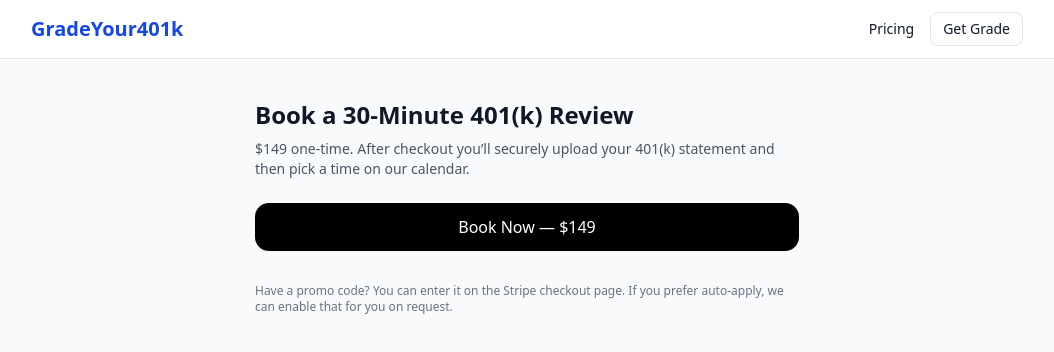
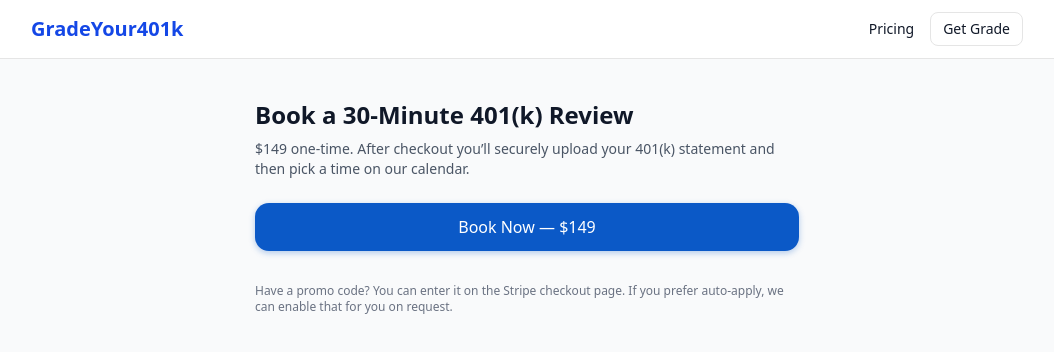
Before and after one commit to rremling/gradeyour401k, a Next.js app: page /review in a window 1280 px wide. Shown: the top 352 px of the page, without its empty margins (113-1167 px from the left). Built offline with nearby package versions, Linux system fonts and the light colour scheme.

Commit message:
Update page.tsx

```diff
--- a/src/app/review/page.tsx
+++ b/src/app/review/page.tsx
@@ -41,12 +41,18 @@ export default function ReviewPage() {
       <button
         onClick={() => startCheckout()}
         disabled={loading}
-        className="w-full bg-black text-white rounded-xl py-3 font-medium hover:opacity-90 disabled:opacity-50"
+        className="w-full rounded-xl py-3 font-medium text-white transition
+                   disabled:opacity-50"
+        style={{
+          backgroundColor: "#0b59c7",
+          boxShadow: "0 2px 6px rgba(11, 89, 199, 0.3)",
+        }}
+        onMouseEnter={(e) => (e.currentTarget.style.backgroundColor = "#0a4fb5")}
+        onMouseLeave={(e) => (e.currentTarget.style.backgroundColor = "#0b59c7")}
       >
         {loading ? "Opening Checkout…" : "Book Now — $149"}
       </button>
 
-      {/* Optional helper text / error */}
       {err && <p className="mt-3 text-sm text-red-600">{err}</p>}
 
       <div className="mt-8 text-xs text-gray-500">
```
